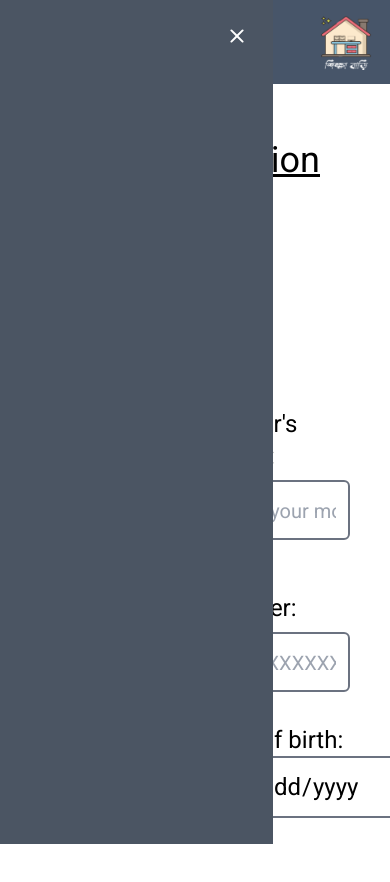
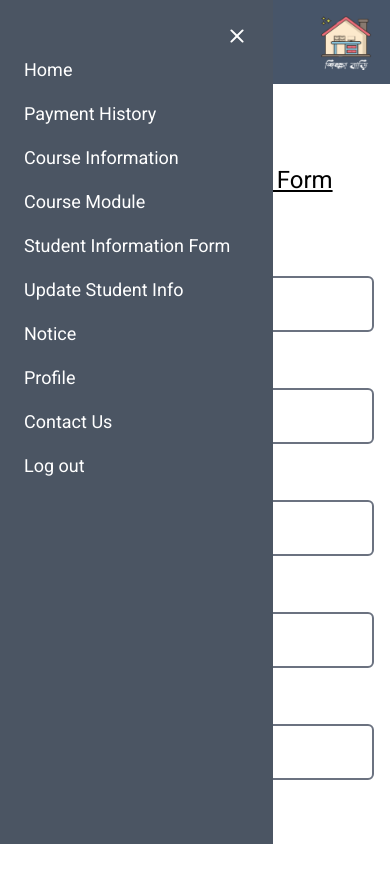
Before and after one commit to rafsun-riad/shikkha_bari, a React (Vite) app in the folder frontend/: page /student-dashboard/student-info in a window 390 px wide. Both pictures are taken after a click on the element 28 px from the left and 42 px from the top of the page. Before the commit the page ends 844 px from the top, so only its background shows below. Built offline with nearby package versions, Linux system fonts and the light colour scheme.

Commit message:
making responsive

```diff
--- a/frontend/src/components/PaymentHistory.jsx
+++ b/frontend/src/components/PaymentHistory.jsx
@@ -1,28 +1,28 @@
 function PaymentHistory() {
   return (
     <div className="flex flex-col items-center justify-center h-full w-full overflow-y-scroll">
-      <h2 className="text-4xl text-center ">Payment History</h2>
+      <h2 className=" text-2xl md:text-4xl text-center ">Payment History</h2>
 
-      <div className="grid p-2 grid-cols-4 w-full border-y-[2px] border-gray-300 text-xl mt-4 text-center">
+      <div className="grid p-2 grid-cols-4 w-full border-y-[2px] border-gray-300 text-sm sm:text-xl mt-4 text-center">
         <p>Amount</p>
         <p>Payment Method</p>
         <p>Date</p>
         <p>Approval</p>
       </div>
 
-      <div className="grid p-2 grid-cols-4 w-full  border-b-[2px] border-gray-300 text-xl text-center">
+      <div className="grid p-2 grid-cols-4 w-full  border-b-[2px] border-gray-300 text-sm sm:text-xl text-center">
         <p>1200</p>
         <p>bkash</p>
         <p>14.2.2011</p>
         <p className="text-green-600">Approved</p>
       </div>
-      <div className="grid p-2 grid-cols-4 w-full  border-b-[2px] border-gray-300 text-xl text-center">
+      <div className="grid p-2 grid-cols-4 w-full  border-b-[2px] border-gray-300 text-sm sm:text-xl text-center">
         <p>1200</p>
         <p>bkash</p>
         <p>14.2.2011</p>
         <p className="text-green-600">Approved</p>
       </div>
-      <div className="grid p-2 grid-cols-4 w-full  border-b-[2px] border-gray-300 text-xl text-center">
+      <div className="grid p-2 grid-cols-4 w-full  border-b-[2px] border-gray-300 text-sm sm:text-xl text-center">
         <p>1200</p>
         <p>bkash</p>
         <p>14.2.2011</p>
--- a/frontend/src/components/SmallScreenStudentSideBar.jsx
+++ b/frontend/src/components/SmallScreenStudentSideBar.jsx
@@ -1,7 +1,16 @@
-function SmallScreenStudentSideBar({ onSetSmallScreen }) {
+import { forwardRef } from 'react';
+import { NavLink } from 'react-router-dom';
+
+const SmallScreenStudentSideBar = forwardRef(function SmallScreenStudentSideBar(
+  { onSetSmallScreen },
+  smallScreenSidebarRef
+) {
   return (
-    <div className="absolute top-0 left-0 bg-gray-600 w-[70%] sm:w-[50%] h-full z-10">
-      <div className="relative w-full h-full">
+    <div
+      ref={smallScreenSidebarRef}
+      className="absolute top-0 left-0 bg-gray-600 w-[70%] sm:w-[40%] h-full z-10"
+    >
+      <div className="relative w-full">
         <div
           className=" absolute top-5 right-5 text-white p-1 cursor-pointer hover:bg-gray-500"
           onClick={onSetSmallScreen}
@@ -19,8 +28,52 @@ function SmallScreenStudentSideBar({ onSetSmallScreen }) {
           </svg>
         </div>
       </div>
+
+      <div className="w-full h-full p-2 mt-10">
+        <ul className=" text-white text-lg">
+          <li className="px-4 py-2 cursor-pointer hover:bg-gray-500 rounded">
+            <NavLink to="">Home</NavLink>
+          </li>
+
+          <li className="px-4 py-2 cursor-pointer hover:bg-gray-500 rounded">
+            <NavLink to="payment">Payment History</NavLink>
+          </li>
+
+          <li className="px-4 py-2 cursor-pointer hover:bg-gray-500 rounded">
+            <NavLink to="course-info">Course Information</NavLink>
+          </li>
+
+          <li className="px-4 py-2 cursor-pointer hover:bg-gray-500 rounded">
+            <NavLink to="course-module">Course Module</NavLink>
+          </li>
+
+          <li className="px-4 py-2 cursor-pointer hover:bg-gray-500 rounded">
+            <NavLink to="student-info">Student Information Form</NavLink>
+          </li>
+
+          <li className="px-4 py-2 cursor-pointer hover:bg-gray-500 rounded">
+            <NavLink to="update-student-info">Update Student Info</NavLink>
+          </li>
+
+          <li className="px-4 py-2 cursor-pointer hover:bg-gray-500 rounded">
+            <NavLink to="notice">Notice</NavLink>
+          </li>
+
+          <li className="px-4 py-2 cursor-pointer hover:bg-gray-500 rounded">
+            <NavLink to="profile">Profile</NavLink>
+          </li>
+
+          <li className="px-4 py-2 cursor-pointer hover:bg-gray-500 rounded">
+            Contact Us
+          </li>
+
+          <li className="px-4 py-2 cursor-pointer hover:bg-gray-500 rounded">
+            Log out
+          </li>
+        </ul>
+      </div>
     </div>
   );
-}
+});
 
 export default SmallScreenStudentSideBar;
--- a/frontend/src/components/StudentCourseInfo.jsx
+++ b/frontend/src/components/StudentCourseInfo.jsx
@@ -1,18 +1,20 @@
 function StudentCourseInfo() {
   return (
     <div className="flex flex-col items-center justify-center h-full w-full">
-      <h2 className="text-4xl underline mb-5">Course Information</h2>
+      <h2 className=" text-2xl md:text-4xl underline mb-5">
+        Course Information
+      </h2>
 
       <div className="w-full">
-        <h4 className="text-2xl text-center">6 Months Courses</h4>
-        <div className="grid p-2 grid-cols-4 w-full border-y-[2px] border-gray-300 text-xl mt-4 text-center">
+        <h4 className=" text-xl md:text-2xl text-center">6 Months Courses</h4>
+        <div className="grid p-2 grid-cols-4 w-full border-y-[2px] border-gray-300 text-sm md:text-xl mt-4 text-center">
           <p>Course Name</p>
           <p>Course Fee</p>
           <p>Class Time</p>
           <p>Course Taken</p>
         </div>
 
-        <div className="grid p-2 grid-cols-4 w-full border-b-[2px] border-gray-300 text-xl text-center">
+        <div className="grid p-2 grid-cols-4 w-full border-b-[2px] border-gray-300 text-sm md:text-xl text-center">
           <p>Web Design & Development</p>
           <p>12000</p>
           <p>1 hour</p>
@@ -31,7 +33,7 @@ function StudentCourseInfo() {
           </p>
         </div>
 
-        <div className="grid p-2 grid-cols-4 w-full border-b-[2px] border-gray-300 text-xl text-center">
+        <div className="grid p-2 grid-cols-4 w-full border-b-[2px] border-gray-300 text-sm md:text-xl text-center">
           <p>Digital Marketing</p>
           <p>8000</p>
           <p>1 hour</p>
--- a/frontend/src/components/StudentInfoForm.jsx
+++ b/frontend/src/components/StudentInfoForm.jsx
@@ -4,27 +4,35 @@ function StudentInfoForm() {
   }
   return (
     <div className="flex flex-col items-center justify-center h-full w-full overflow-y-scroll pt-24">
-      <h2 className="text-4xl my-7 underline">Student Information Form</h2>
-      <form onSubmit={(e) => handleSubmit(e)} className="w-full h-full p-10 ">
-        <label htmlFor="fullName" className="text-2xl block mb-2">
+      <h2 className="text-2xl md:text-4xl my-7 underline">
+        Student Information Form
+      </h2>
+      <form
+        onSubmit={(e) => handleSubmit(e)}
+        className="w-full h-full md:p-10 p-4"
+      >
+        <label htmlFor="fullName" className="text-xl md:text-2xl block mb-2">
           Student Full Name:{' '}
         </label>
         <input
           placeholder="Enter your full name"
-          className="p-3 w-[49%] text-2xl placeholder:text-xl focus:outline-none border-[2px] border-gray-500 rounded-md"
+          className="p-3 w-full md:w-[49%] text-xl md:text-2xl placeholder:text-xl focus:outline-none border-[2px] border-gray-500 rounded-md"
           type="text"
           required
           id="fullName"
         />
 
-        <div className="grid grid-cols-2 gap-5 mt-5 w-full">
+        <div className="grid grid-cols-1 sm:grid-cols-2 gap-5 mt-5 w-full">
           <div className="">
-            <label htmlFor="fatherName" className="text-2xl block mb-2">
+            <label
+              htmlFor="fatherName"
+              className="text-xl md:text-2xl block mb-2"
+            >
               Father&apos;s Name:{' '}
             </label>
             <input
               placeholder="Enter your father's name"
-              className="p-3 w-full text-2xl placeholder:text-xl focus:outline-none border-[2px] border-gray-500 rounded-md"
+              className="p-3 w-full text-xl md:text-2xl placeholder:text-xl focus:outline-none border-[2px] border-gray-500 rounded-md"
               type="text"
               id="fatherName"
               required
@@ -32,12 +40,15 @@ function StudentInfoForm() {
           </div>
 
           <div className="">
-            <label htmlFor="fullName" className="text-2xl block mb-2">
+            <label
+              htmlFor="fullName"
+              className="text-xl md:text-2xl block mb-2"
+            >
               Mother&apos;s Name:{' '}
             </label>
             <input
               placeholder="Enter your mother's name"
-              className="p-3 w-full text-2xl placeholder:text-xl focus:outline-none border-[2px] border-gray-500 rounded-md"
+              className="p-3 w-full text-xl md:text-2xl placeholder:text-xl focus:outline-none border-[2px] border-gray-500 rounded-md"
               type="text"
               id="motherName"
               required
@@ -45,14 +56,14 @@ function StudentInfoForm() {
           </div>
         </div>
 
-        <div className="grid grid-cols-2 gap-5 mt-5 w-full">
+        <div className="grid grid-cols-1 sm:grid-cols-2 gap-5 mt-5 w-full">
           <div className="">
-            <label htmlFor="email" className="text-2xl block mb-2">
+            <label htmlFor="email" className="text-xl md:text-2xl block mb-2">
               Email Address:{' '}
             </label>
             <input
               placeholder="Enter your email address"
-              className="p-3 w-full text-2xl placeholder:text-xl focus:outline-none border-[2px] border-gray-500 rounded-md"
+              className="p-3 w-full text-xl md:text-2xl placeholder:text-xl focus:outline-none border-[2px] border-gray-500 rounded-md"
               type="email"
               id="email"
               required
@@ -60,12 +71,15 @@ function StudentInfoForm() {
           </div>
 
           <div className="">
-            <label htmlFor="fullName" className="text-2xl block mb-2">
+            <label
+              htmlFor="fullName"
+              className="text-xl md:text-2xl block mb-2"
+            >
               Phone Number:{' '}
             </label>
             <input
               placeholder="01XXXXXXXXX"
-              className="p-3 w-full text-2xl placeholder:text-xl focus:outline-none border-[2px] border-gray-500 rounded-md"
+              className="p-3 w-full text-xl md:text-2xl placeholder:text-xl focus:outline-none border-[2px] border-gray-500 rounded-md"
               type="tel"
               id="phoneNumber"
               required
@@ -73,43 +87,43 @@ function StudentInfoForm() {
           </div>
         </div>
 
-        <div className="grid grid-cols-2 gap-5 mt-5 w-full py-3">
+        <div className="grid grid-cols-1 sm:grid-cols-2 gap-5 mt-5 w-full py-3">
           <div className="flex items-center gap-3">
-            <p className="text-2xl ">Gender: </p>
+            <p className="text-xl md:text-2xl ">Gender: </p>
             <div>
               <input
-                className="text-xl"
+                className="text-xl md:text-2xl"
                 type="radio"
                 name="gender"
                 value="male"
                 id="male"
                 required
               />
-              <label htmlFor="male" className="text-2xl pl-2">
+              <label htmlFor="male" className="text-xl md:text-2xl pl-2">
                 Male
               </label>
             </div>
             <div>
               <input
-                className="text-xl"
+                className="text-xl md:text-2xl"
                 type="radio"
                 name="gender"
                 value="female"
                 id="female"
                 required
               />
-              <label htmlFor="male" className="text-2xl pl-2">
+              <label htmlFor="male" className=" text-xl md:text-2xl pl-2">
                 Female
               </label>
             </div>
           </div>
 
           <div className="">
-            <label htmlFor="birthday" className="text-2xl">
+            <label htmlFor="birthday" className=" text-xl md:text-2xl">
               Date of birth:{' '}
             </label>
             <input
-              className="text-2xl focus:outline-none border-[2px] border-gray-500 rounded-md p-3"
+              className="text-xl md:text-2xl focus:outline-none border-[2px] border-gray-500 rounded-md p-3"
               type="date"
               id="birthday"
               required
@@ -117,7 +131,7 @@ function StudentInfoForm() {
           </div>
         </div>
 
-        <div className="text-2xl mt-5 py-3 flex items-center gap-6">
+        <div className="text-xl md:text-2xl mt-5 py-3 sm:flex items-center gap-6 space-y-6">
           <div>
             <label htmlFor="course-type">Select Course Type: </label>
             <select
@@ -144,84 +158,99 @@ function StudentInfoForm() {
             </select>
           </div>
         </div>
-        <div className="text-2xl mt-5">
-          <label className="text-2xl block mb-2" htmlFor="nid">
+        <div className="text-xl md:text-2xl mt-5">
+          <label className=" text-xl md:text-2xl block mb-2" htmlFor="nid">
             NID:{' '}
           </label>
           <input
             type="text"
             id="nid"
             placeholder="Enter NID number"
-            className="p-3 w-[50%] text-2xl placeholder:text-xl focus:outline-none border-[2px] border-gray-500 rounded-md"
+            className="p-3 w-full md:w-[50%] text-xl md:text-2xl placeholder:text-xl focus:outline-none border-[2px] border-gray-500 rounded-md"
             required
           />
         </div>
-        <div className="text-2xl mt-5 ">
-          <label className="text-2xl block mb-2" htmlFor="presentAddress">
+        <div className="text-xl md:text-2xl mt-5 ">
+          <label
+            className="text-xl md:text-2xl block mb-2"
+            htmlFor="presentAddress"
+          >
             Present Address:{' '}
           </label>
           <input
             type="text"
             id="presentAddress"
             placeholder="Enter Present Address"
-            className="p-3 w-[50%] text-2xl placeholder:text-xl focus:outline-none border-[2px] border-gray-500 rounded-md"
+            className="p-3 w-full md:w-[50%] text-xl md:text-2xl placeholder:text-xl focus:outline-none border-[2px] border-gray-500 rounded-md"
             required
           />
         </div>
-        <div className="text-2xl mt-5 ">
-          <label className="text-2xl block mb-2" htmlFor="parmanentAddress">
+        <div className=" text-xl md:text-2xl mt-5 ">
+          <label
+            className=" text-xl md:text-2xl block mb-2"
+            htmlFor="parmanentAddress"
+          >
             Parmanent Address:{' '}
           </label>
           <input
             type="text"
             id="parmanentAddress"
             placeholder="Enter Parmanent Address"
-            className="p-3 w-[50%] text-2xl placeholder:text-xl focus:outline-none border-[2px] border-gray-500 rounded-md"
+            className="p-3 w-full md:w-[50%] text-xl md:text-2xl placeholder:text-xl focus:outline-none border-[2px] border-gray-500 rounded-md"
             required
           />
         </div>
-        <div className="text-2xl mt-5 ">
-          <label className="text-2xl block mb-2" htmlFor="education">
+        <div className=" text-xl md:text-2xl mt-5 ">
+          <label
+            className=" text-xl md:text-2xl block mb-2"
+            htmlFor="education"
+          >
             Education:{' '}
           </label>
           <input
             type="text"
             id="education"
             placeholder="Enter Edcational Qualification"
-            className="p-3 w-[50%] text-2xl placeholder:text-xl focus:outline-none border-[2px] border-gray-500 rounded-md"
+            className="p-3 w-full md:w-[50%] text-xl md:text-2xl placeholder:text-xl focus:outline-none border-[2px] border-gray-500 rounded-md"
             required
           />
         </div>
 
-        <div className="text-2xl mt-5">
-          <label className="text-2xl block mb-2" htmlFor="facebookId">
+        <div className="text-xl md:text-2xl mt-5">
+          <label
+            className="text-xl md:text-2xl block mb-2"
+            htmlFor="facebookId"
+          >
             Facebook ID Link:{' '}
           </label>
           <input
             type="url"
             id="facebookId"
             placeholder="Enter Facebook Id link"
-            className="p-3 w-[50%] text-2xl placeholder:text-xl focus:outline-none border-[2px] border-gray-500 rounded-md"
+            className="p-3 w-full md:w-[50%] text-xl md:text-2xl placeholder:text-xl focus:outline-none border-[2px] border-gray-500 rounded-md"
             required
           />
         </div>
 
-        <div className="text-2xl mt-5 ">
-          <label className="text-2xl block mb-2" htmlFor="guardianNumber">
+        <div className=" text-xl md:text-2xl mt-5 ">
+          <label
+            className=" text-xl md:text-2xl block mb-2"
+            htmlFor="guardianNumber"
+          >
             Guardian Number:{' '}
           </label>
           <input
             type="tel"
             id="guardianNumber"
             placeholder="01XXXXXXXXX"
-            className="p-3 w-[50%] text-2xl placeholder:text-xl focus:outline-none border-[2px] border-gray-500 rounded-md"
+            className="p-3 w-full md:w-[50%] text-xl md:text-2xl placeholder:text-xl focus:outline-none border-[2px] border-gray-500 rounded-md"
             required
           />
         </div>
         <div className="flex items-center justify-center mt-10">
           <button
             type="submit"
-            className="inline-block px-8 py-4 bg-green-600 text-white text-center text-xl w-1/4 rounded-md hover:bg-green-800 active:translate-y-1 transition-all duration-100"
+            className="inline-block px-8 py-4 bg-green-600 text-white text-center  text-lg md:text-xl w-full md:w-1/4 rounded-md hover:bg-green-800 active:translate-y-1 transition-all duration-100"
           >
             Submit
           </button>
--- a/frontend/src/components/StudentNavbar.jsx
+++ b/frontend/src/components/StudentNavbar.jsx
@@ -1,21 +1,24 @@
+import { forwardRef } from 'react';
+
 import ProfileDropdown from './ProfileDropdown';
 
-function StudentNavbar({ onSetSmallScreen }) {
+const StudentNavbar = forwardRef(function StudentNavbar(
+  { onSetSmallScreen },
+  smallScreenSidebarButtonRef
+) {
   return (
     <div className="h-[10%] sm:h-[12%] w-full bg-slate-600">
       <div className="h-full container mx-auto flex items-center justify-between p-4">
-        <div className="text-white md:hidden" onClick={onSetSmallScreen}>
-          <svg
-            xmlns="http://www.w3.org/2000/svg"
-            width="24"
-            height="24"
-            viewBox="0 0 512 512"
-          >
-            <path
-              fill="currentColor"
-              d="M80 96h352v32H80zm0 144h352v32H80zm0 144h352v32H80z"
-            />
-          </svg>
+        <div
+          className="text-white md:hidden hover:bg-slate-500"
+          onClick={onSetSmallScreen}
+        >
+          <img
+            ref={smallScreenSidebarButtonRef}
+            className="h-7 w-7"
+            src="/images/CilHamburgerMenu.png"
+            alt="CilHamburgerMenu"
+          />
         </div>
         <div className="flex items-center gap-3 text-white text-3xl">
           <img
@@ -30,6 +33,6 @@ function StudentNavbar({ onSetSmallScreen }) {
       </div>
     </div>
   );
-}
+});
 
 export default StudentNavbar;
--- a/frontend/src/components/StudentSidebar.jsx
+++ b/frontend/src/components/StudentSidebar.jsx
@@ -3,7 +3,7 @@ import { NavLink } from 'react-router-dom';
 function StudentSidebar() {
   return (
     <div className="w-full h-full bg-gray-600 p-2">
-      <ul className=" text-white text-xl">
+      <ul className=" text-white md:text-base lg:text-lg">
         <NavLink to="">
           <li className="px-4 py-2 cursor-pointer hover:bg-gray-500 rounded">
             Home
--- a/frontend/src/pages/StudentDashboard.jsx
+++ b/frontend/src/pages/StudentDashboard.jsx
@@ -1,12 +1,28 @@
-import { useState } from 'react';
+import { useState, useRef, useEffect } from 'react';
+
+import { Outlet } from 'react-router-dom';
 
 import StudentSidebar from '../components/StudentSidebar';
 import StudentNavbar from '../components/StudentNavbar';
-import { Outlet } from 'react-router-dom';
 import SmallScreenStudentSideBar from '../components/SmallScreenStudentSideBar';
 
 function StudentDashboard() {
   const [smallScreenBar, setSmallScreenBar] = useState(false);
+
+  const smallScreenSidebarButtonRef = useRef();
+  const smallScreenSidebarRef = useRef();
+
+  useEffect(() => {
+    window.addEventListener('click', (e) => {
+      if (
+        e.target !== smallScreenSidebarButtonRef.current &&
+        e.target !== smallScreenSidebarRef
+      ) {
+        setSmallScreenBar(false);
+      }
+    });
+    return () => {};
+  }, []);
 
   function handleSmallScreenBarShown() {
     setSmallScreenBar((smallScreenBar) => !smallScreenBar);
@@ -14,14 +30,18 @@ function StudentDashboard() {
 
   return (
     <div className=" h-screen w-screen relative">
-      <StudentNavbar onSetSmallScreen={handleSmallScreenBarShown} />
+      <StudentNavbar
+        onSetSmallScreen={handleSmallScreenBarShown}
+        ref={smallScreenSidebarButtonRef}
+      />
       {smallScreenBar && (
         <SmallScreenStudentSideBar
           onSetSmallScreen={handleSmallScreenBarShown}
+          ref={smallScreenSidebarRef}
         />
       )}
       <div className="flex h-[88%]">
-        <div className="w-[16%] hidden md:block">
+        <div className="md:w-[25%] lg:w-[16%] hidden md:block">
           <StudentSidebar />
         </div>
         <Outlet />
```
Also changed, not shown: frontend/src/components/StudentHome.jsx (+20 -12 lines), frontend/public/images/CilHamburgerMenu.png (added).
